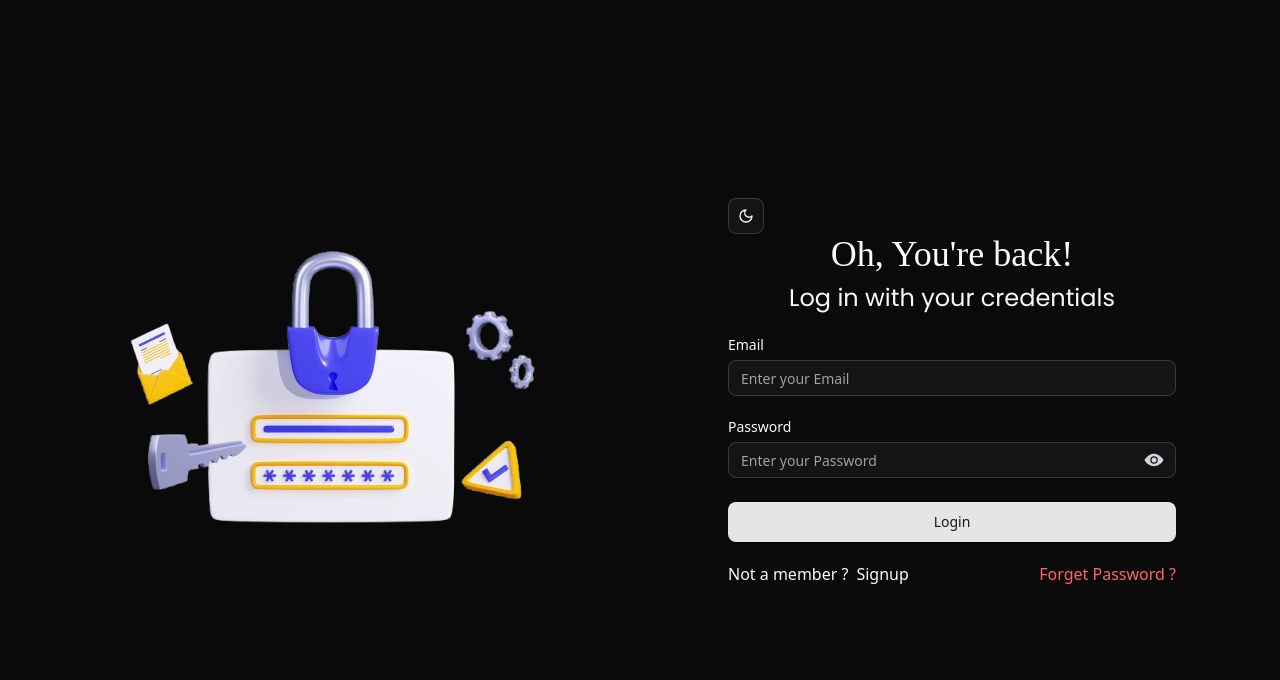
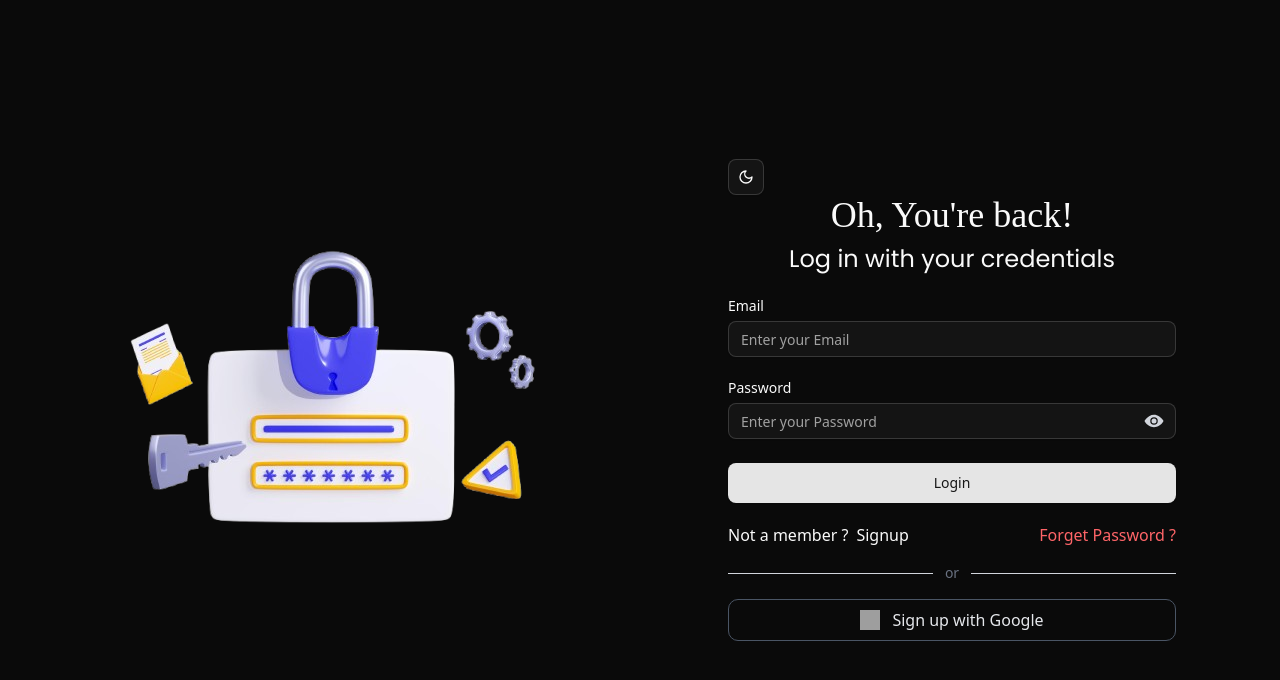
Before and after one commit to rampradops28/Inventory_Management, a React (Vite) app in the folder client/: page /login in a window 1280 px wide. Shown: the top 680 px of the page. Built offline with nearby package versions, Linux system fonts and the light colour scheme; grey boxes are pictures that could not be loaded; a web font is replaced by a local one.

Commit message:
update sign in page. implement google auth buttonz

```diff
--- a/client/src/pages/Login.jsx
+++ b/client/src/pages/Login.jsx
@@ -134,6 +134,23 @@
                 Forget Password ?
               </div>
             </div>
+            <div className="flex items-center justify-center w-full my-4">
+              <span className="flex-1 border-t border-gray-300"></span>
+              <span className="px-3 text-gray-500 text-sm">or</span>
+              <span className="flex-1 border-t border-gray-300"></span>
+            </div>
+
+            <div className="social-login-buttons">
+              <button className="w-full flex items-center justify-center gap-3 border border-gray-300 dark:border-gray-600 rounded-lg px-4 py-2 text-gray-700 dark:text-gray-200 font-medium hover:bg-gray-100 dark:hover:bg-gray-800 transition">
+                <img
+                  src="https://cdn.cdnlogo.com/logos/g/35/google-icon.svg"
+                  alt="Google"
+                  width="20"
+                  className="h-5 w-5"
+                />
+                <span>Sign up with Google</span>
+              </button>
+            </div>
           </Form>
         </div>
       </div>
```
